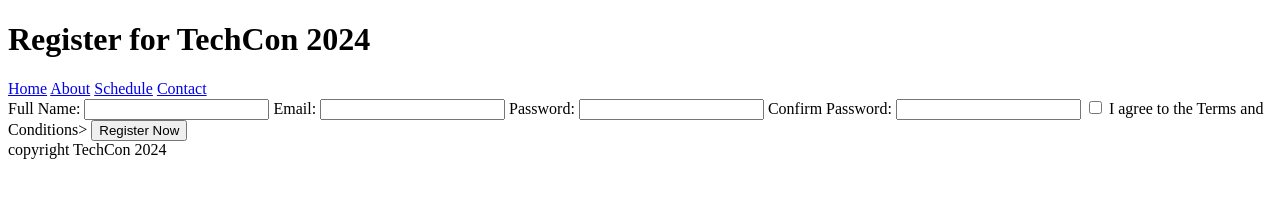
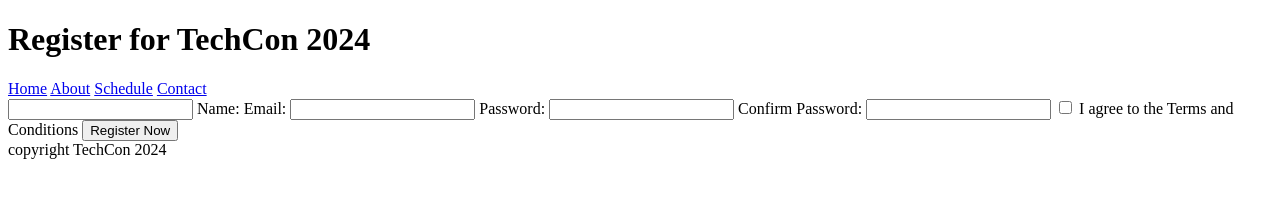
Before and after one commit to Rediet2023/TechCon_HTML, a plain HTML site: page techcon_website/register.html in a window 1280 px wide. Drawn offline with Linux system fonts and the light colour scheme.

Commit message:
Updated register file

```diff
--- a/techcon_website/register.html
+++ b/techcon_website/register.html
@@ -17,21 +17,16 @@
   </header>
   <main>
     <form>
-        <label for="fullname">Full Name:</label>
       <input type="text">
-
+      <label for="fullname">Name:</label>
       <label for="email">Email:</label>
       <input type="email">
-
       <label for="password">Password:</label>
       <input type="password">
-
       <label for="confirm_password">Confirm Password:</label>
       <input type="password">
-
       <input type="checkbox">
-        <label for="terms">I agree to the Terms and Conditions>
-
+      <label for="terms">I agree to the Terms and Conditions
       <button type="submit">Register Now</button>
     </form>
 </main>
```
Lines whose indentation alone changed are shown as unchanged.
